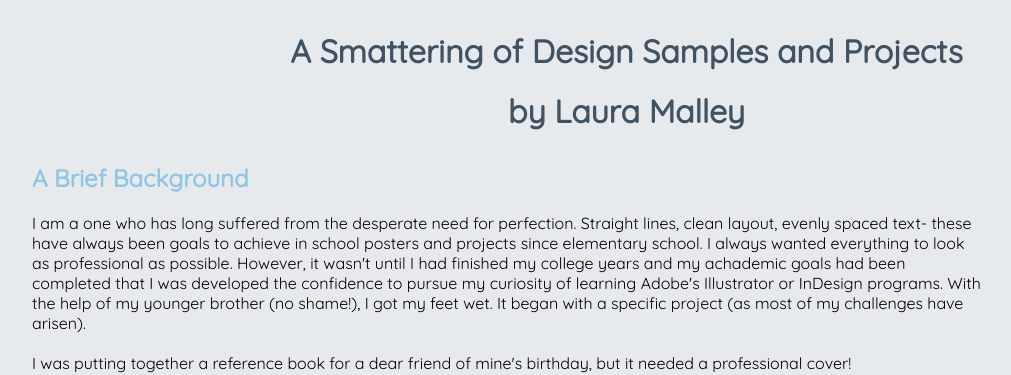
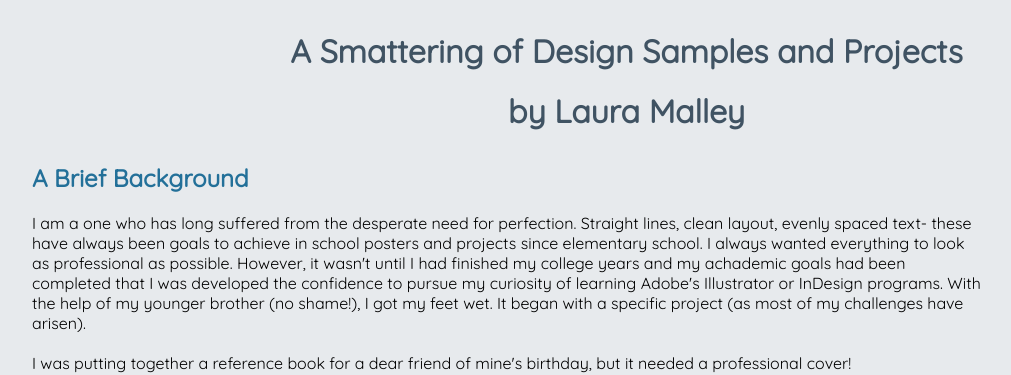
Before and after one commit to lemalley/lemalley.github.io, a plain HTML site: page index.html in a window 1280 px wide. Shown: the top 375 px of the page, without its empty margins (51-1062 px from the left). Drawn offline with Linux system fonts and the light colour scheme.

Commit message:
changed color of font

```diff
--- a/portfolio.css
+++ b/portfolio.css
@@ -2,7 +2,7 @@
 h1 {color: rgb(64, 83, 99);
     text-align: center;
     line-height: 60px;}
-h2 {color: rgb(145, 198, 227);
+h2 {color: rgb(35, 112, 153);
 }
 p {width:80%;
 }
```
